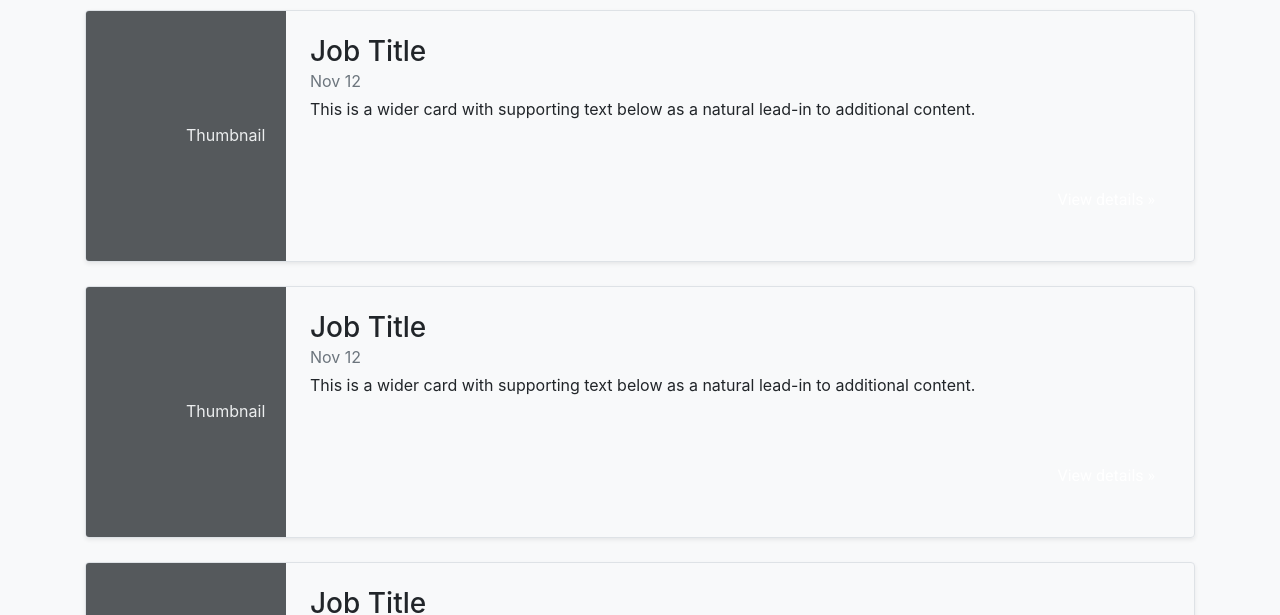
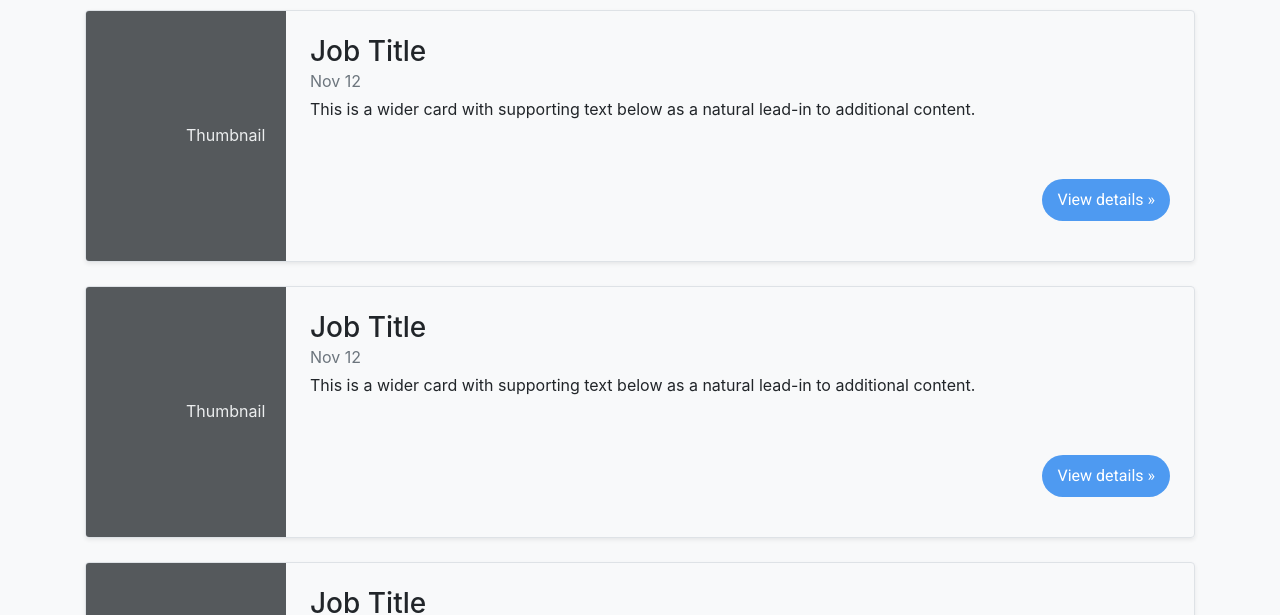
Before and after one commit to salsabiilashifa11/SPARTA_GoldenFutura, a plain HTML site: page career.html in a window 1280 px wide. Shown: the part 185-800 px from the top of the page. Drawn offline with nearby package versions, Linux system fonts and the light colour scheme.

Commit message:
Update style.css

```diff
--- a/style.css
+++ b/style.css
@@ -87,6 +87,10 @@ html, body {
 
 .btn4 {
   background-color: #6c53ea;
+}
+
+.btn5 {
+  background-color: #4e9af1;
 }
 
 .btn-blue:hover {
```
